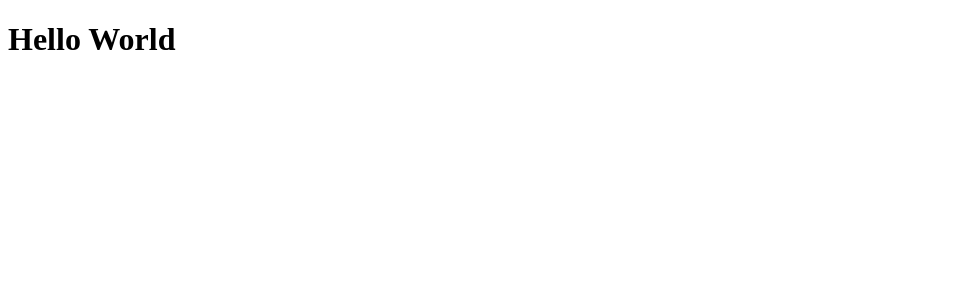
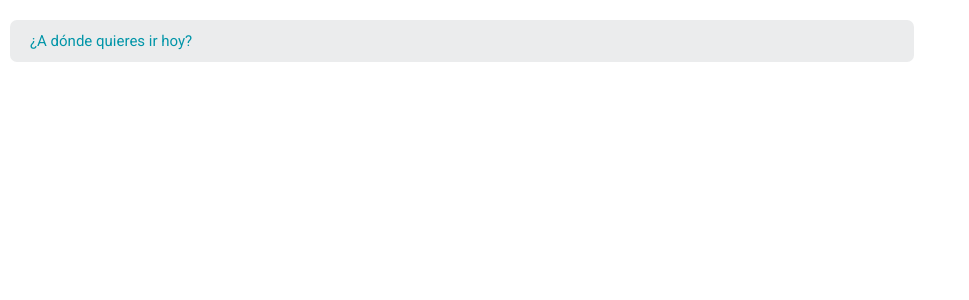
Before and after one commit to helbertoro/findmap, a React app: page / in a window 1280 px wide. Shown: the top 300 px of the page, without its empty margins (0-969 px from the left). Built offline with nearby package versions, Linux system fonts and the light colour scheme.

Commit message:
Estrutura de buscador sin colores ni protos

```diff
--- a/public/index.html
+++ b/public/index.html
@@ -4,6 +4,7 @@
     <meta charset="UTF-8">
     <meta name="viewport" content="width=device-width, initial-scale=1.0">
     <meta http-equiv="X-UA-Compatible" content="ie=edge">
+    <link href="https://fonts.googleapis.com/css?family=Roboto&display=swap" rel="stylesheet">
     <title>FindMap</title>
 </head>
 <body>
--- /dev/null
+++ b/src/assets/styles/Home.sass
@@ -0,0 +1,9 @@
+@import './Vars.sass'
+
+
+body
+    padding: 20px 10px 20px 10px
+    margin: 0px
+    font-family: $font
+    /**Por el momento no logro que la imagen se visualice como fondo*/
+    //background-image: url(../static/backgroundMap.jpg)
--- a/src/assets/styles/Vars.sass
+++ b/src/assets/styles/Vars.sass
@@ -4,3 +4,4 @@ $blue: #13ADC1
 $yellow: #FDD036
 $grey: #EBECED
 $white: #FFFFFF
+$font: 'Roboto', sans-serif
--- /dev/null
+++ b/src/assets/styles/components/SeekerInput.sass
@@ -0,0 +1,16 @@
+@import '../Vars.sass'
+
+.seeker
+    color: $dark_blue
+    background-color: $grey
+    border-radius: 7px
+    height: 40px
+    width: 70%
+    font-family: $font
+    font-size: 15px
+    border: none
+    padding-left: 20px
+    outline: none
+
+.seeker::placeholder
+    color: $dark_blue
--- /dev/null
+++ b/src/components/SeekerInput.jsx
@@ -0,0 +1,9 @@
+import React from 'react';
+import '../assets/styles/components/SeekerInput.sass';
+
+const SeekerInput = () => (
+    <input className="seeker" type="text" name="seeker" placeholder="¿A dónde quieres ir hoy?" />
+
+);
+
+export default SeekerInput;
--- a/src/containers/Auth.jsx
+++ b/src/containers/Auth.jsx
@@ -1,8 +1,8 @@
 import React from 'react';
-import Helloworld from '../components/Helloworld';
+import Home from './Home';
 
 const Auth = () => (
-    <Helloworld />
+    <Home />
 );
 
 export default Auth;
--- /dev/null
+++ b/src/containers/Home.jsx
@@ -0,0 +1,9 @@
+import React from 'react';
+import '../assets/styles/Home.sass';
+import SeekerInput from '../components/SeekerInput';
+
+const Home = () => (
+    <SeekerInput />
+);
+
+export default Home;
```
Also changed, not shown: src/assets/static/backgroundMap.jpg (added), 1 other file (tests, documents, lock files or other folders).
